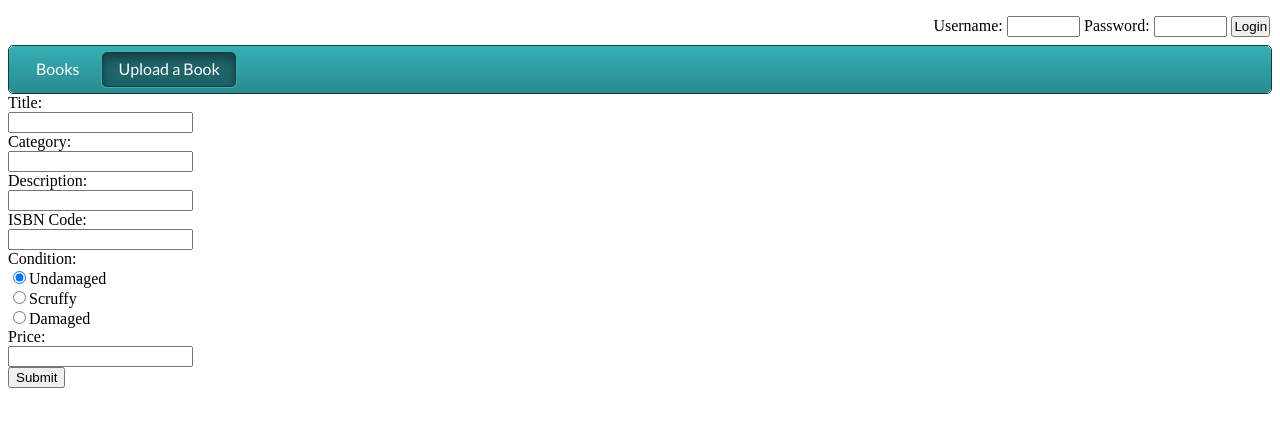
After one commit to Thulebona/Used-books, a PHP site: page /upload.php in a window 1280 px wide. The commit adds this page. Shown: the top 427 px of the page. Run offline with PHP 8.4, Linux system fonts and the light colour scheme.

Commit message:
built upload page skeleton, made header change styling on clicking link. did basic login css

```diff
--- a/Css/loginBar.css
+++ b/Css/loginBar.css
@@ -1,35 +1,40 @@
 #loginDiv
 {
 	width: 100%;
-	/*background-color: #ff0000;*/
 	overflow: hidden;
 }
 
 #innerLoginDiv
 {
 	float: right;
-	   padding-top: 5px;
-    padding-right: 2px;
-    padding-bottom: 5px;
-    padding-left: 2px;
+	padding-top: 0.5em;
+    padding-right: 0.1em;
+    padding-bottom: 0.5em;
+    padding-left: 0.1em;
 }
 
 #buttonLogout
 {
-
+    padding-right: 0.1em;
+    padding-left: 0.1em;
 }
 
 #usernameInput
 {
-
+	width: 5em;
+    padding-right: 0.1em;;
+    padding-left: 0.1em;;
 }
 
 #passwordInput
 {
-
+	width: 5em;
+    padding-right: 0.1em;
+    padding-left: 0.1em;
 }
 
 #buttonLogin
 {
-
+    padding-right: 0.1em;
+    padding-left: 0.1em;
 }
--- a/Index.php
+++ b/Index.php
@@ -26,7 +26,7 @@
 </head>
 <body>
 
-<?php genHeader(); ?>
+<?php genHeader('index'); ?>
 
 <table align="center" >
     <?php $i=0;
--- a/categories.php
+++ b/categories.php
@@ -15,7 +15,7 @@
 </head>
 <body>
 
-<?php genHeader(); ?>
+<?php genHeader('categories'); ?>
 
 	<form align="center" class="container" action='index.php' method='post' accept-charset='UTF-8'  >
 	<?php
--- a/header.php
+++ b/header.php
@@ -1,9 +1,9 @@
 <?php
 
-function genHeader()
+function genHeader($selectedPage)
 {
 	genUserBar();
-	genNavBar();
+	genNavBar($selectedPage);
 }
 
 function genUserBar()
@@ -11,8 +11,6 @@ function genUserBar()
 	if(loggedIn())
 	{
 	?>
-
-
 		<!--including script here bad? where should we then?-->
 		<script src="js/user.js"></script>
 			<div id = "loginDiv">
@@ -42,18 +40,57 @@ function genUserBar()
 	}
 }
 
-function genNavBar()
+function genNavBar($selectedPage)
 {
+	switch ($selectedPage)
+	{
+		case 'index':
+
+		?>
+			<div id='cssmenu'>
+    				<ul>
+       					<li><a href='categories.php'><span>Books</span></a></li>
+       					<li><a href='upload.php'><span>Upload a Book</span></a></li>
+   	 				</ul>
+				</div>
+		<?php
+			break;
+
+		case 'categories':
+
 		?>
 			<div id='cssmenu'>
     				<ul>
        					<li class='active'><a href='categories.php'><span>Books</span></a></li>
-       		<li><a href='#'><span>Upload a Book</span></a></li>
-       		<li class='last'><a href='#'><span>Contact</span></a></li>
+       					<li><a href='upload.php'><span>Upload a Book</span></a></li>
    	 				</ul>
 				</div>
+		<?php
+			break;
 
+		case 'upload':
+		?>
+			<div id='cssmenu'>
+    				<ul>
+       					<li><a href='categories.php'><span>Books</span></a></li>
+       					<li class='active'><a href='upload.php'><span>Upload a Book</span></a></li>
+   	 				</ul>
+				</div>
 				<?php
+			break;
+
+		default:
+			?>
+				<div id='cssmenu'>
+    				<ul>
+       					<li class='active'><a href='categories.php'><span>Books</span></a></li>
+       					<li><a href='upload.php'><span>Upload a Book</span></a></li>
+   	 				</ul>
+				</div>
+			<?php
+			break;
+	}
+
 }
 
 require 'userFunctions.php'
--- /dev/null
+++ b/js/upload.js
@@ -0,0 +1,12 @@
+
+
+function validateUpload(form)
+{
+	if(!loggedIn())
+	{
+		alert('please log in before uploading your books details.');
+		return false;
+	}
+
+	return true;
+}
--- a/js/user.js
+++ b/js/user.js
@@ -59,7 +59,7 @@ function logout()
     {
         document.getElementById("loginDiv").innerHTML =
         "<div id = 'innerLoginDiv'>"+
-          "E-Mail:"+
+          "Username:"+
           "<input id = 'usernameInput' type='text' maxlength='30' value=''/>"+
           "Password:"+
           "<input id = 'passwordInput' type='password' maxlength='30' value=''/>"+
@@ -74,3 +74,11 @@ function logout()
     }
   };
 }
+
+function loggedIn()
+{
+   //cheat by getting looking to see if the login button exists... is this open to exploit?
+    var button = document.getElementById("buttonLogout") ;
+    if(button === null) return false;
+    else return true;
+}
--- /dev/null
+++ b/upload.php
@@ -0,0 +1,57 @@
+<?php
+  session_start();
+
+   require 'connector.php';
+   require 'header.php';
+?>
+
+<!doctype html>
+<html>
+<head>
+    <meta charset="utf-8">
+    <title>Upload a book</title>
+    <link rel="stylesheet" type="text/css" href="css/navBar.css">
+    <link rel="stylesheet" type="text/css" href="css/loginBar.css">
+
+    <script src="js/user.js"></script>
+    <script src="js/upload.js"></script>
+
+</head>
+<body>
+
+<?php genHeader('upload'); ?>
+
+
+<div id = 'uploadFormDiv'>
+	<form onsubmit = "return validateUpload(this);">
+		Title: <br>
+		<input type = "text" name = "title"><br>
+
+		Category: <br>
+		<input type = "text" name = "category"><br>
+
+		Description: <br>
+		<input type = "text" name = "description"><br>
+		<!--image-->
+		ISBN Code: <br>
+		<input type = "text" name = "description"><br>
+
+		Condition: <br>
+		<input type="radio" name="condition" value="undamaged" checked>Undamaged
+  		<br>
+  		<input type="radio" name="condition" value="scruffy">Scruffy
+  		<br>
+  		<input type="radio" name="condition" value="damaged">Damaged
+  		<br>
+
+		Price: <br>
+		<input type = "text" name = "price"><br>
+
+		<input type="submit" value="Submit">
+	</form>
+</div>
+
+
+
+</body>
+</html>
```
Lines whose indentation alone changed are shown as unchanged.
